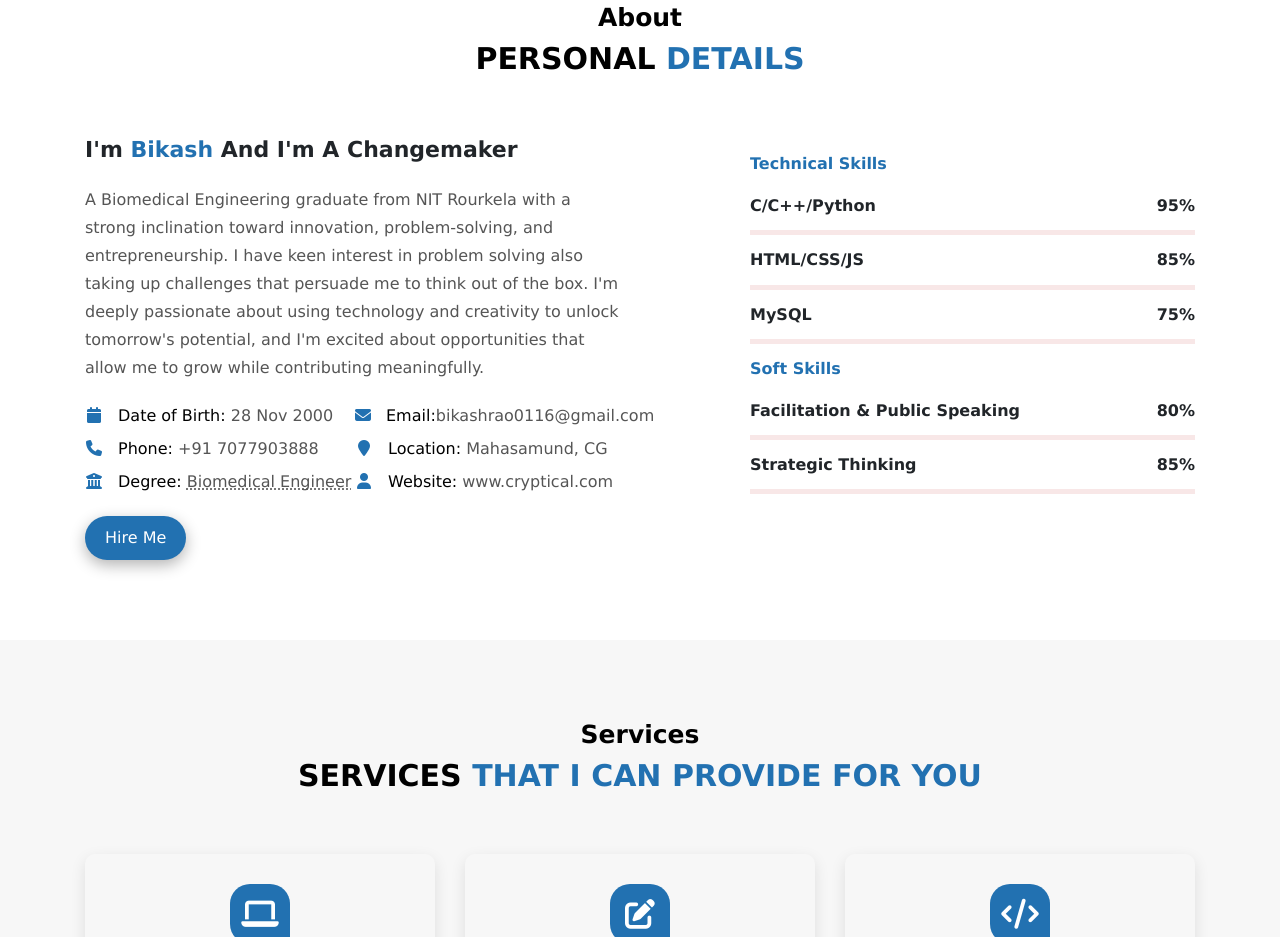
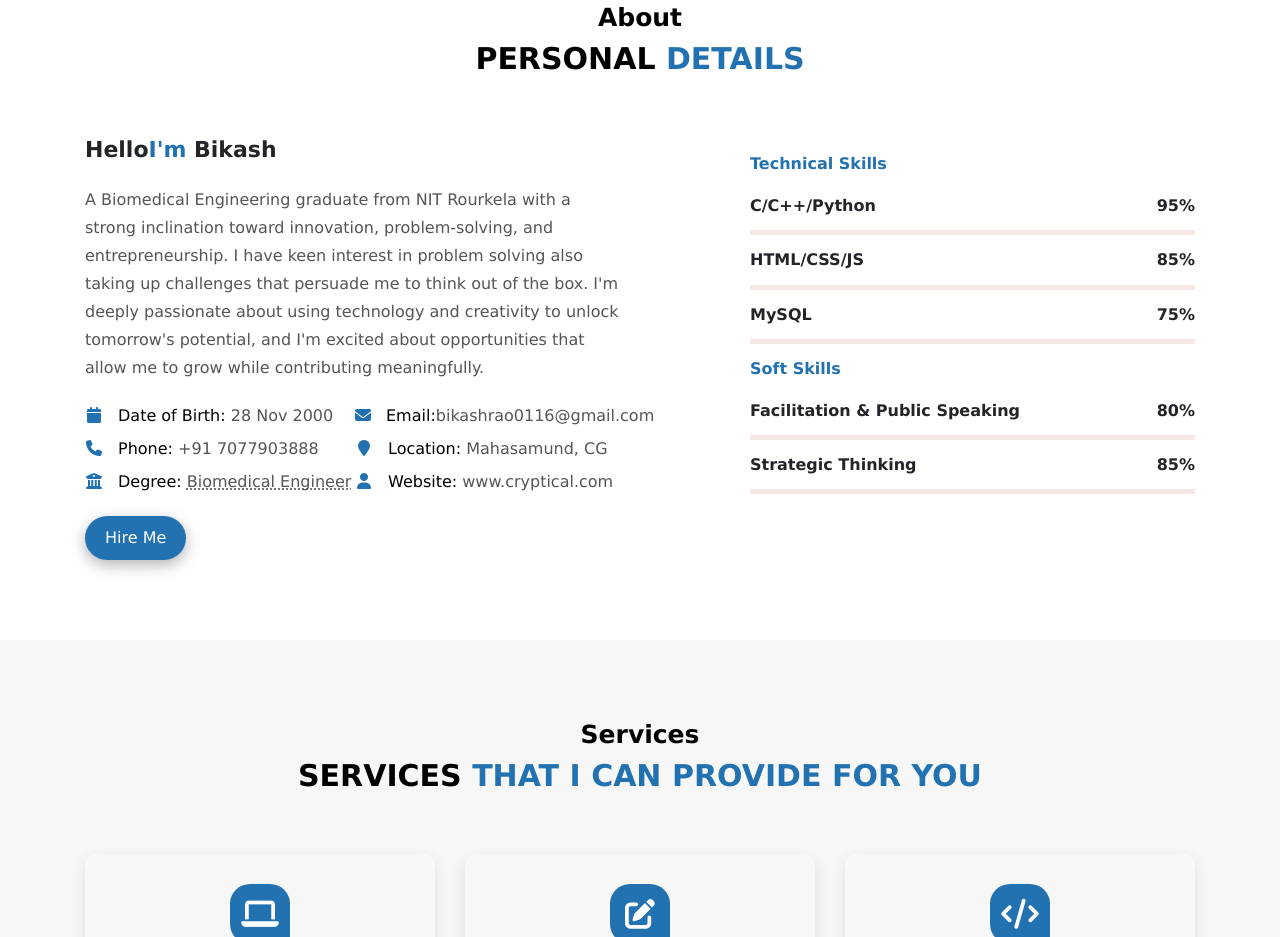
Before and after one commit to bikash-rao/Portfolio-Website, a plain HTML site: page index.html in a window 1280 px wide. Shown: the part 877-1814 px from the top of the page. Drawn offline with nearby package versions, Linux system fonts and the light colour scheme; a script that the page names is missing.

Commit message:
Update title and heading in index.html
Title and heading of about

```diff
--- a/index.html
+++ b/index.html
@@ -3,7 +3,7 @@
 <head>
     <meta charset="UTF-8">
     <meta name="viewport" content="width=device-width, initial-scale=1.0">
-    <title>Portfolio Landing Page</title>
+    <title>Bikash Portfolio</title>
     <link href="https://stackpath.bootstrapcdn.com/bootstrap/4.5.2/css/bootstrap.min.css" rel="stylesheet">
     <link rel="stylesheet" href="https://cdnjs.cloudflare.com/ajax/libs/OwlCarousel2/2.3.4/assets/owl.carousel.min.css">
     <link rel="stylesheet" href="style.css">
@@ -133,7 +133,7 @@
             <div class="row">
                 <div class="col-lg-6">
                     <div class="about-content">
-                        <h5 class="about-title">I'm <span>Bikash</span> and I'm a Changemaker</h5>
+                        <h5 class="about-title">Hello<span>I'm</span> Bikash</h5>
                         <p class="details">A Biomedical Engineering graduate from NIT Rourkela with a strong inclination toward innovation, problem-solving, and entrepreneurship. I have keen interest in problem solving also taking up challenges that persuade me to think out of the box. I'm deeply passionate about using technology and creativity to unlock tomorrow's potential, and I'm excited about opportunities that allow me to grow while contributing meaningfully. </p>
 
                             <ul>
```
